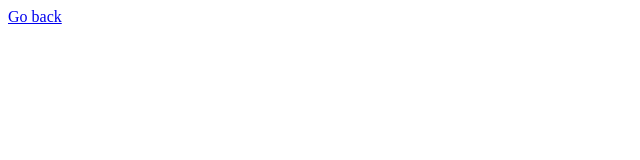
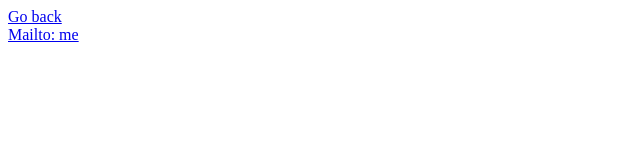
Before and after one commit to gpawade/gpawade.github.io, a plain HTML site: page gtagmanager/page1.html in a window 1280 px wide. Shown: the full height of the page, 0-640 px from the left. Drawn offline with Linux system fonts and the light colour scheme.

Commit message:
mail to tag

```diff
--- a/gtagmanager/page1.html
+++ b/gtagmanager/page1.html
@@ -13,5 +13,10 @@
 
 	<a href="index.html">Go back</a>
 
+	<br/>
+
+	<a href="mailto:myemail@gmail.com"> Mailto: me</a>
+
+
 </body>
 </html>
```
